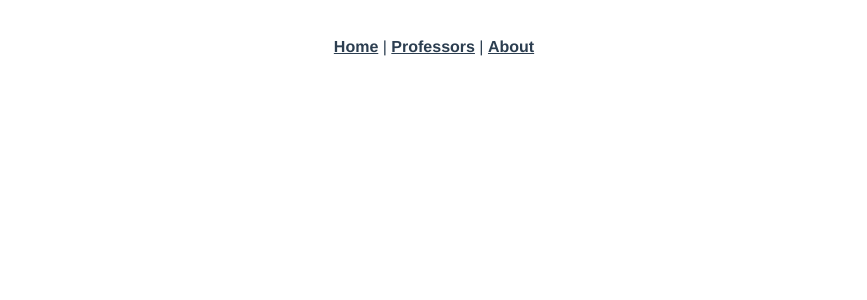
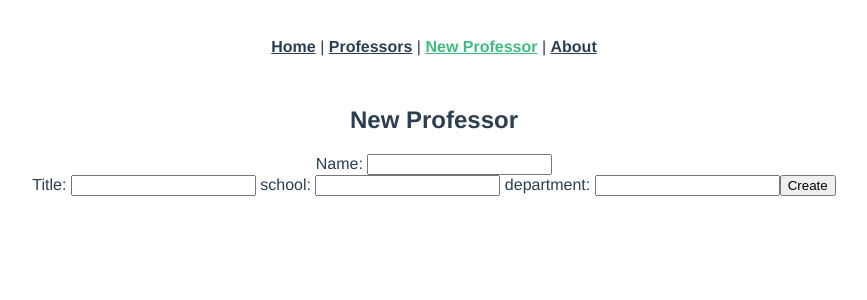
Before and after one commit to Kristofer-Henriquez/rate-app-frontend, a Vue app: page /professorsNew in a window 1280 px wide. Shown: the top 300 px of the page, without its empty margins (206-1073 px from the left). Built offline with nearby package versions, Linux system fonts and the light colour scheme.

Commit message:
add create action

```diff
--- a/src/App.vue
+++ b/src/App.vue
@@ -1,11 +1,15 @@
 <template>
   <div id="app">
     <div id="nav">
-      <router-link to="/">Home</router-link> |
-      <router-link to="/professors">Professors</router-link> |
+      <router-link to="/">Home</router-link>
+      |
+      <router-link to="/professors">Professors</router-link>
+      |
+      <router-link to="/professorsNew">New Professor</router-link>
+      |
       <router-link to="/about">About</router-link>
     </div>
-    <router-view/>
+    <router-view />
   </div>
 </template>
 
--- a/src/router/index.js
+++ b/src/router/index.js
@@ -3,6 +3,7 @@ import VueRouter from 'vue-router';
 import Home from '../views/Home.vue';
 import Professors from '../views/ProfessorsIndex.vue';
 import ProfessorShow from '../views/ProfessorShow.vue';
+import ProfessorCreate from '../views/ProfessorCreate.vue';
 
 Vue.use(VueRouter);
 
@@ -23,6 +24,11 @@ const routes = [
     component: ProfessorShow
   },
   {
+    path: '/professorsNew',
+    name: 'ProfessorCreate',
+    component: ProfessorCreate
+  },
+  {
     path: '/about',
     name: 'About',
     // route level code-splitting
--- /dev/null
+++ b/src/views/ProfessorCreate.vue
@@ -0,0 +1,60 @@
+<template>
+  <div class="Professors-Create">
+    <h2>New Professor</h2>
+    <form v-on:submit.prevent="createProfessor()">
+      <ul>
+        <li v-for="error in errors">{{ error }}</li>
+      </ul>
+      <div>
+        Name:
+        <input type="text" v-model="newProfessorName" />
+      </div>
+      Title:
+      <input type="text" v-model="newProfessorTitle" />
+      school:
+      <input type="text" v-model="newProfessorSchool" />
+      department:
+      <input type="text" v-model="newProfessorDepartment" />
+      <input type="submit" value="Create" />
+    </form>
+  </div>
+</template>
+
+<style></style>
+
+<script>
+import axios from "axios";
+
+export default {
+  data: function() {
+    return {
+      newProfessorName: "",
+      newProfessorTitle: "",
+      newProfessorSchool: "",
+      newProfessorDepartment: "",
+      errors: [],
+    };
+  },
+  created: function() {},
+  methods: {
+    createProfessor: function() {
+      var params = {
+        name: this.newProfessorName,
+        title: this.newProfessorTitle,
+        school: this.newProfessorSchool,
+        department: this.newProfessorDepartment,
+      };
+      axios
+        .post("/professors/", params)
+        .then(response => {
+          console.log(response.data);
+          this.$router.push("/professors");
+        })
+        .catch(error => {
+          console.log("photos create error", error.response);
+          this.errors = error.response.data.errors;
+        });
+    },
+  },
+};
+</script>
```
Also changed, not shown: 1 other file (tests, documents, lock files or other folders).
